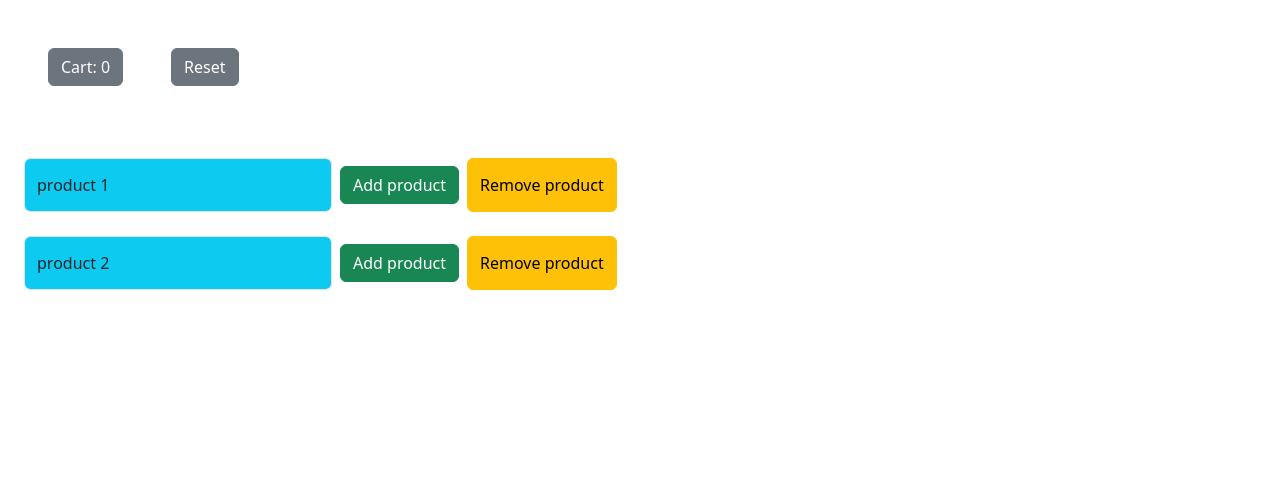
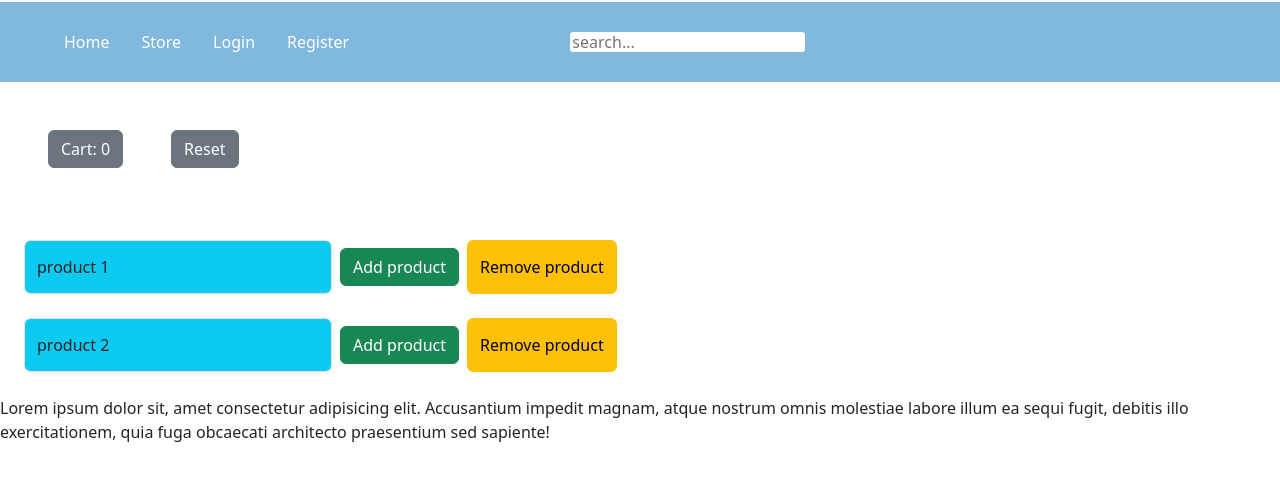
Before and after one commit to ashrafutuyubahe/E-purchase, a React (Create React App) app: page / in a window 1280 px wide. Shown: the top 480 px of the page. Built offline with nearby package versions, Linux system fonts and the light colour scheme; no server answers.

Commit message:
new changes

```diff
--- a/package.json
+++ b/package.json
@@ -18,6 +18,7 @@
     "build": "react-scripts build",
     "test": "react-scripts test",
     "eject": "react-scripts eject"
+
   },
   "eslintConfig": {
     "extends": [
--- a/public/index.html
+++ b/public/index.html
@@ -19,6 +19,5 @@
     <noscript>You need to enable JavaScript to run this app.</noscript>
     <div id="root"></div>
 
-
   </body>
 </html>
--- a/src/App.jsx
+++ b/src/App.jsx
@@ -1,6 +1,9 @@
 import React, { useState } from "react";
 import "bootstrap/dist/css/bootstrap.min.css";
 import Cart from "./cart";
+import Nav from "./navbar";
+import Fetchdata from "./datafetching";
+
 
 function App() {
       const [count,setCount]= useState(0)
@@ -21,7 +24,11 @@ function App() {
 
 
   return (
-   <Cart
+
+   <>
+   <Nav/>
+
+    <Cart
 
    count={count}
    key={productArray.product}
@@ -30,9 +37,12 @@ function App() {
    productArray={productArray}
    handleRemove={handleRemove}
    setProductArray={setProductArray}
+   />
 
 
-   />
+   <Fetchdata/>
+
+   </>
   );
 }
 
--- a/src/cart.js
+++ b/src/cart.js
@@ -12,7 +12,7 @@ export default function Cart(props) {
         Reset
       </button>
       {props.productArray.map((item,index) => (
-        <div className="d-flex m-4 justify-content-" ke660f0b31fab4e9f864a7bee2y={index}>
+        <div className="d-flex m-4 justify-content-" key={index}>
           <input
             type="text"
             className="form-control w-25 bg-info"
--- a/src/datafetching.js
+++ b/src/datafetching.js
@@ -0,0 +1,32 @@
+
+import React, { useEffect, useState } from "react";
+
+export default function Fetchdata() {
+  const [blogs, setblogs] = useState(null);
+
+  useEffect(() => {
+    console.log("hello this is useEffect");
+
+    fetch("http://localhost:6000//blogs")
+      .then((res) => {
+  return res.json
+      })
+    .then((data)=>{
+        console.log(data);
+    })
+     .catch((error)=>{
+   console.log(error)
+      })
+  });
+
+  return (
+    <>
+      <p>
+        Lorem ipsum dolor sit, amet consectetur adipisicing elit. Accusantium
+        impedit magnam, atque nostrum omnis molestiae labore illum ea sequi
+        fugit, debitis illo exercitationem, quia fuga obcaecati architecto
+        praesentium sed sapiente!
+      </p>
+    </>
+  );
+}
```
Also changed, not shown: 1 other file (tests, documents, lock files or other folders).
